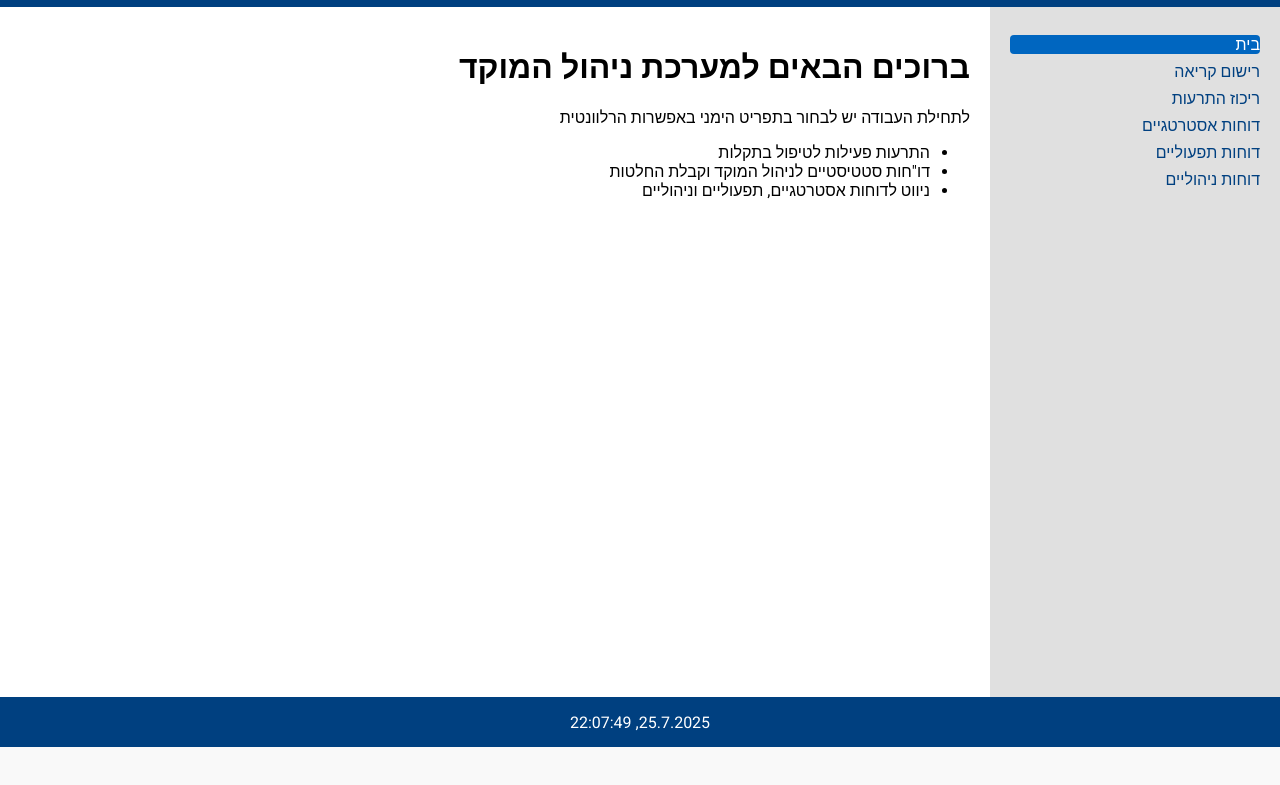
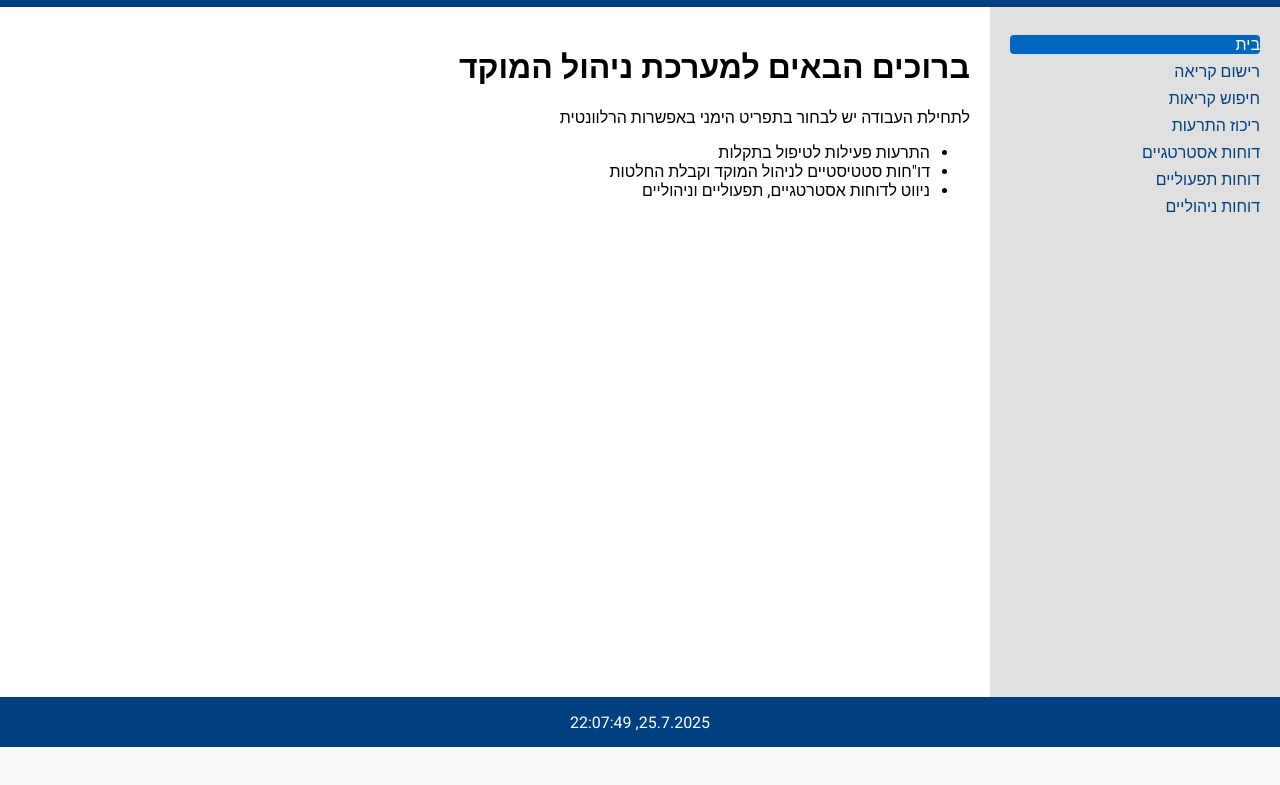
Before and after one commit to dolevhadi2/final, a plain HTML site: page index.html in a window 1280 px wide. Shown: the part 53-838 px from the top of the page. Drawn offline with Linux system fonts and the light colour scheme.

Commit message:
add search to menu

```diff
--- a/index.html
+++ b/index.html
@@ -15,6 +15,7 @@
     <nav class="sidebar">
       <a href="index.html" class="active">בית</a>
       <a href="alerts.html">רישום קריאה</a>
+      <a href="search.html">חיפוש קריאות</a>
       <a href="reports.html">ריכוז התרעות</a>
       <a href="strategic.html">דוחות אסטרטגיים</a>
       <a href="operational.html">דוחות תפעוליים</a>
```
Also changed, not shown: alerts.html (+1 -0 lines), managerial.html (+1 -0 lines), operational.html (+1 -0 lines), reports.html (+1 -0 lines), search.html (+1 -1 lines), strategic.html (+1 -0 lines).
